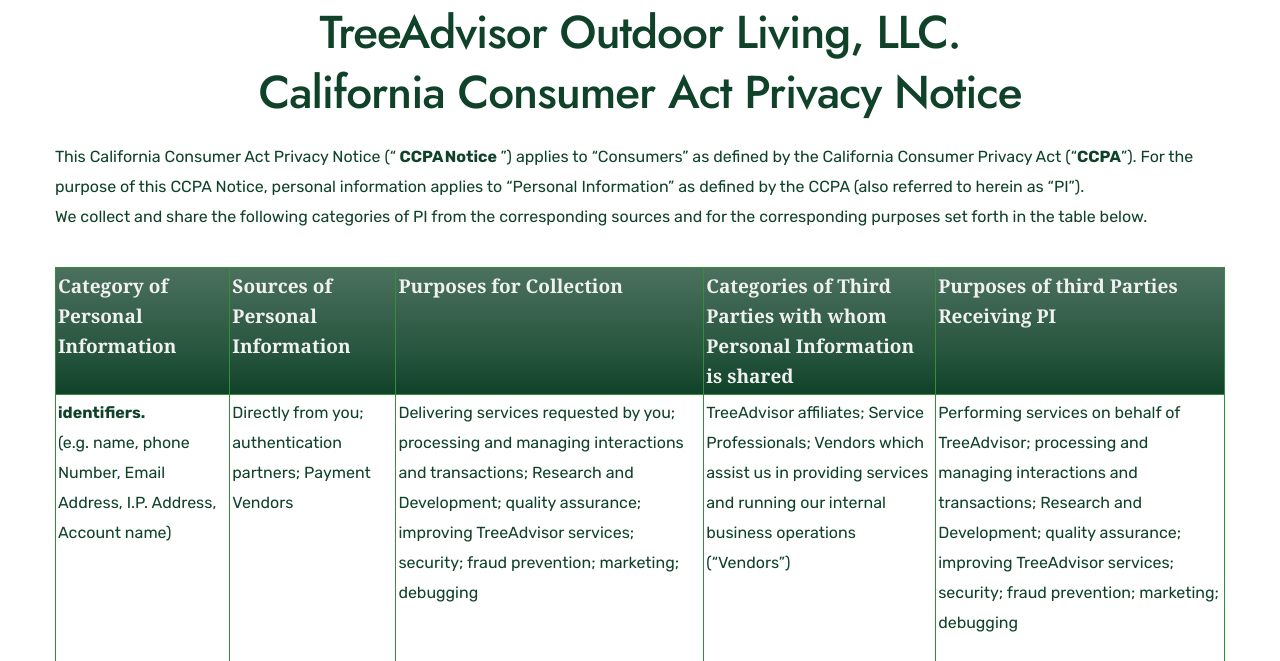
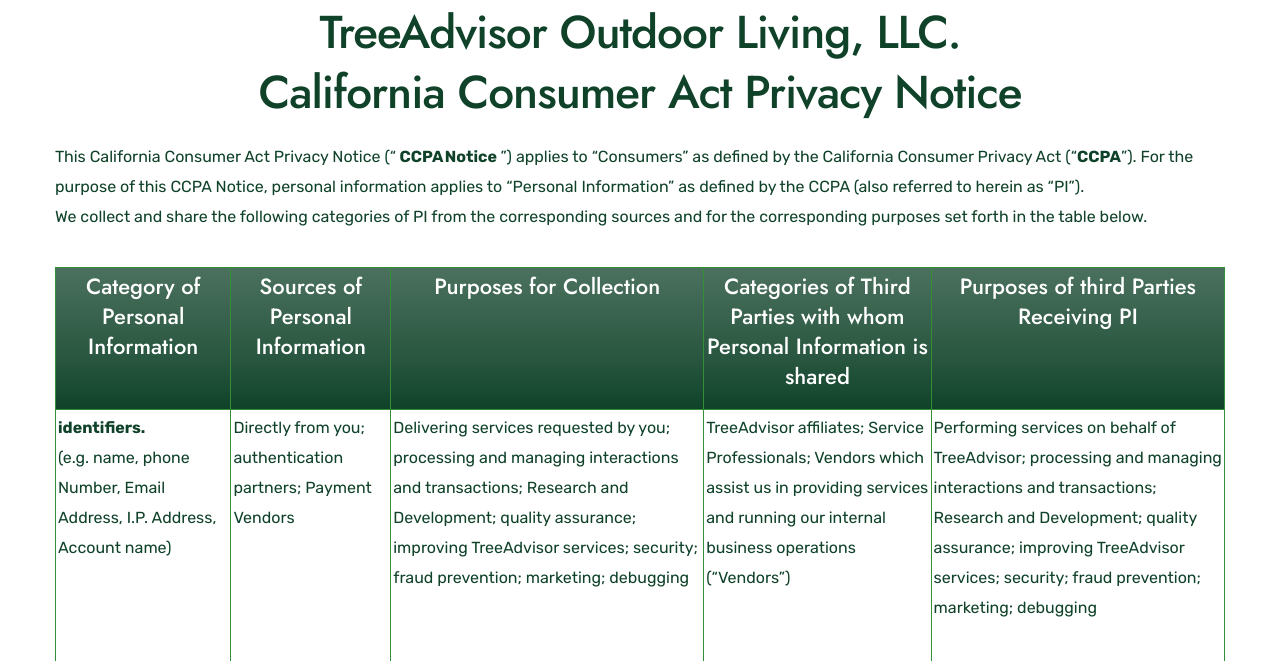
Before and after one commit to mcardy-ux/treeadvisor, a PHP site: page /california_privacy.php in a window 1280 px wide. Shown: the part 270-931 px from the top of the page. Run offline with PHP 8.4, Linux system fonts and the light colour scheme; some web fonts are replaced.

Commit message:
se realizo cambios en la tabla y quedó finalizado california consumer

```diff
--- a/california_privacy.php
+++ b/california_privacy.php
@@ -15,12 +15,11 @@
                         <thead>
                         <tr>
                         <th>
-                        <p>Category of Personal Information</p>
-                        </th>
-                        <th>Sources of Personal Information</th>
-                        <th>Purposes for Collection</th>
-                        <th>Categories of Third Parties with whom Personal Information is shared</th>
-                        <th>Purposes of third Parties Receiving PI</th>
+                        <p class="section-heading-jost-size22 fw-500 text-pri2-color mg-bottom-15 center" style="color: #ffffff !important;">Category of Personal Information</p></th>
+                        <th><p class="section-heading-jost-size22 fw-500 text-pri2-color mg-bottom-15 center" style="color: #ffffff !important;">Sources of Personal Information</p></th>
+                        <th><p class="section-heading-jost-size22 fw-500 text-pri2-color mg-bottom-15 center" style="color: #ffffff !important;">Purposes for Collection</p></th>
+                        <th><p class="section-heading-jost-size22 fw-500 text-pri2-color mg-bottom-15 center" style="color: #ffffff !important;">Categories of Third Parties with whom Personal Information is shared</p></th>
+                        <th><p class="section-heading-jost-size22 fw-500 text-pri2-color mg-bottom-15 center" style="color: #ffffff !important;">Purposes of third Parties Receiving PI</p></th>
                         </tr>
                         </thead>
                         <tbody>
```
